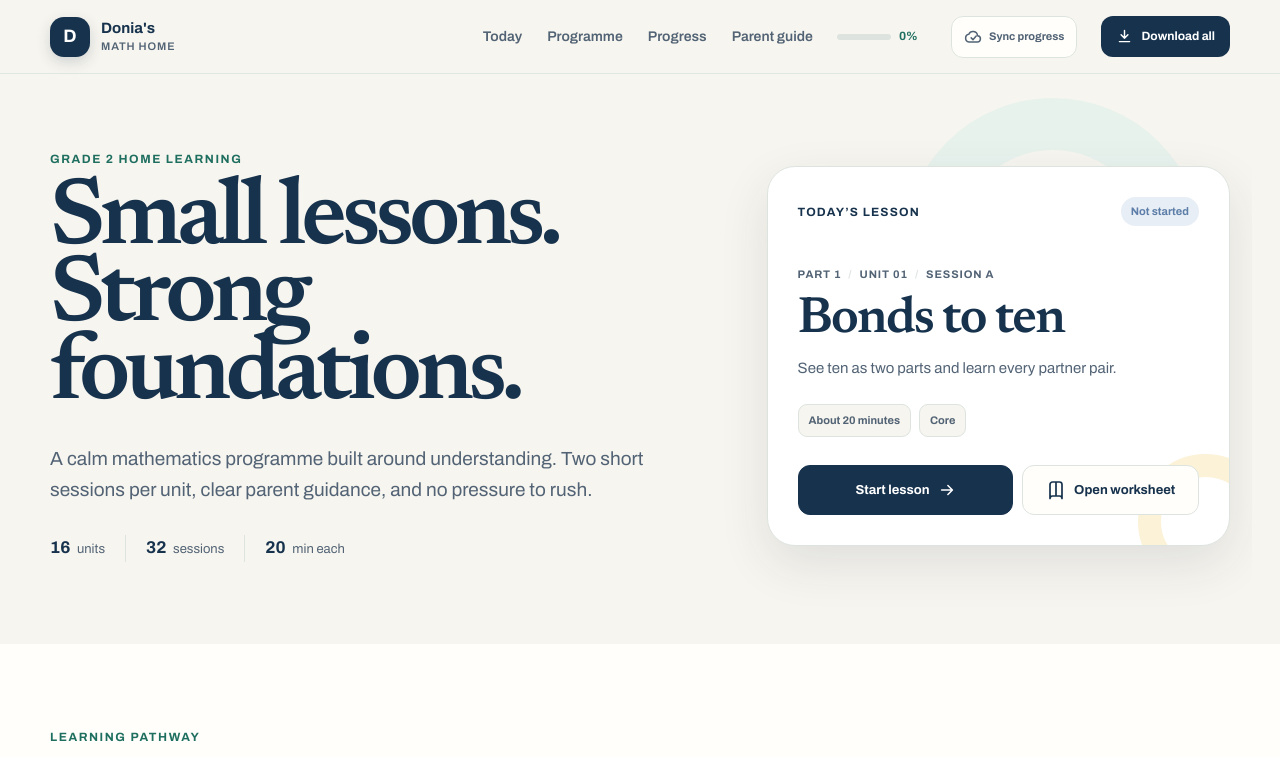
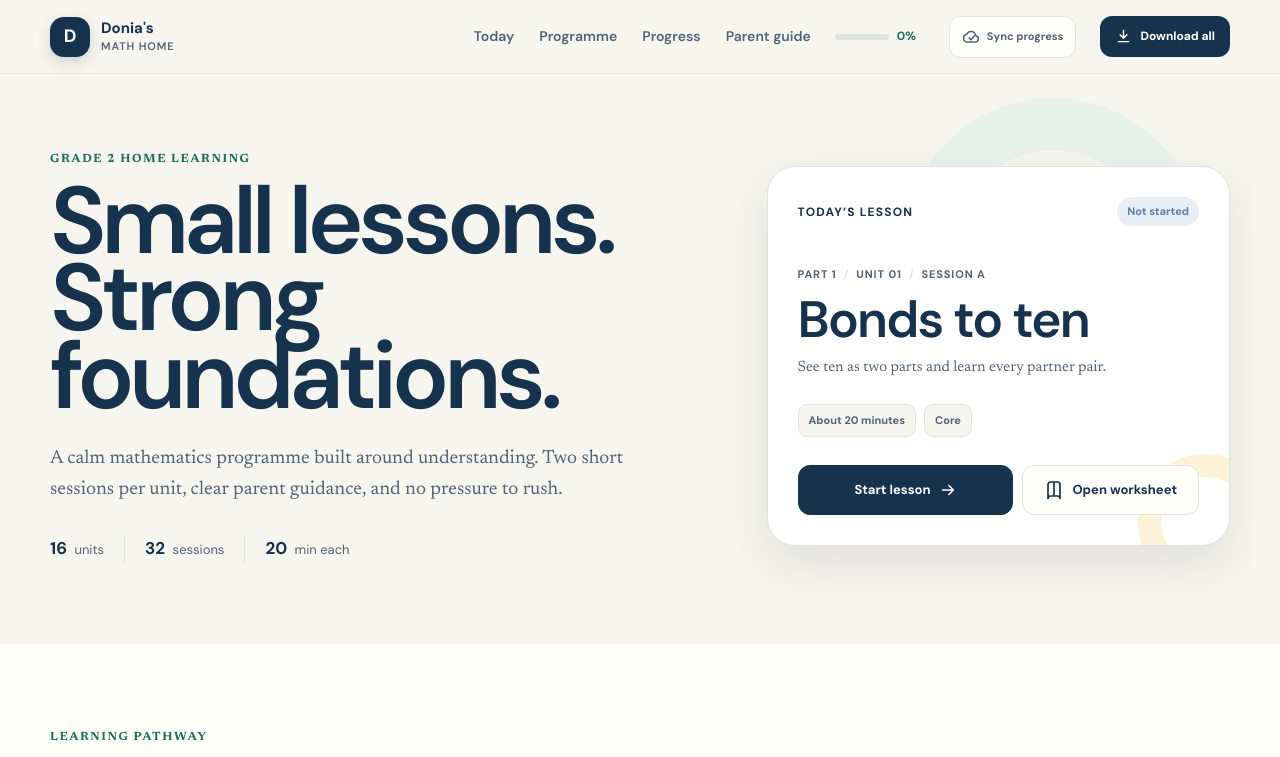
Before and after one commit to mouhebg/Math, a Next.js app: page / in a window 1280 px wide. Shown: the top 757 px of the page. Built offline with nearby package versions, Linux system fonts and the light colour scheme.

Commit message:
Adopt Anthropic-inspired typography

```diff
--- a/app/globals.css
+++ b/app/globals.css
@@ -25,11 +25,12 @@
 
 * { box-sizing: border-box; }
 html { scroll-behavior: smooth; scroll-padding-top: 86px; }
-body { margin: 0; background: var(--canvas); color: var(--ink); font-family: var(--font-ui), Arial, sans-serif; font-size: 16px; line-height: 1.55; }
+body { margin: 0; background: var(--canvas); color: var(--ink); font-family: var(--font-sans), Arial, sans-serif; font-size: 16px; line-height: 1.55; }
 button, a, summary { -webkit-tap-highlight-color: transparent; }
 button { color: inherit; font: inherit; }
 a { color: inherit; }
 svg { display: block; width: 20px; height: 20px; fill: none; stroke: currentColor; stroke-width: 1.7; stroke-linecap: round; stroke-linejoin: round; }
+p, li { font-family: var(--font-serif), Georgia, serif; }
 a:focus-visible, button:focus-visible, summary:focus-visible { outline: 3px solid var(--yellow); outline-offset: 3px; }
 
 .noscript-banner { padding: 14px 22px; border-bottom: 1px solid var(--coral); background: var(--coral-soft); color: var(--ink); text-align: center; }
@@ -111,7 +112,7 @@ a:focus-visible, button:focus-visible, summary:focus-visible { outline: 3px soli
 /* Shared */
 
 .eyebrow { margin: 0 0 13px; color: var(--green-dark); font-size: 12px; font-weight: 700; letter-spacing: .13em; text-transform: uppercase; }
-h1, h2, h3 { font-family: var(--font-display), Georgia, serif; }
+h1, h2, h3, h4 { font-family: var(--font-sans), Arial, sans-serif; letter-spacing: -.035em; }
 .section-heading { display: grid; grid-template-columns: 1.1fr .7fr; gap: 60px; align-items: end; margin-bottom: 34px; }
 .section-heading h2 { margin: 0; font-size: clamp(40px, 4.6vw, 62px); font-weight: 600; letter-spacing: -.035em; line-height: .98; }
 .section-heading > p { max-width: 510px; margin: 0; color: var(--ink-soft); font-size: 16px; line-height: 1.65; }
@@ -243,7 +244,7 @@ h1 { margin: 0; font-size: clamp(58px, 7.4vw, 100px); font-weight: 600; letter-s
 .progress-section { padding: 90px max(22px, calc((100vw - 1180px) / 2)); background: var(--ink); color: #fff; }
 .progress-section .eyebrow { color: #78c1af; }
 .progress-overview { display: flex; flex-direction: column; align-items: flex-end; }
-.progress-overview strong { font-family: var(--font-display), Georgia, serif; font-size: 70px; font-weight: 600; line-height: .85; }
+.progress-overview strong { font-family: var(--font-sans), Arial, sans-serif; font-size: 70px; font-weight: 600; line-height: .85; letter-spacing: -.055em; }
 .progress-overview span { margin-top: 10px; color: #b7c5cd; font-size: 13px; }
 .unit-progress-grid { display: grid; grid-template-columns: repeat(4, 1fr); border: 1px solid #38536b; border-radius: var(--radius-lg); overflow: hidden; }
 .unit-progress-grid button { display: grid; grid-template-columns: 35px 1fr auto; gap: 12px; align-items: center; min-height: 86px; padding: 16px; border: 0; border-right: 1px solid #38536b; border-bottom: 1px solid #38536b; background: transparent; color: #fff; text-align: left; cursor: pointer; }
@@ -262,9 +263,9 @@ h1 { margin: 0; font-size: clamp(58px, 7.4vw, 100px); font-weight: 600; letter-s
 .guide-section { padding: 90px max(22px, calc((100vw - 1180px) / 2)) 100px; background: var(--canvas); }
 .lesson-rhythm { display: grid; grid-template-columns: repeat(5, 1fr); gap: 9px; }
 .lesson-rhythm div { position: relative; min-height: 148px; padding: 20px; border: 1px solid var(--line); border-radius: var(--radius); background: var(--surface-strong); overflow: hidden; }
-.lesson-rhythm div > span { position: absolute; top: 14px; right: 15px; color: var(--line); font-family: var(--font-display), Georgia, serif; font-size: 31px; }
-.lesson-rhythm strong { display: block; font-family: var(--font-display), Georgia, serif; font-size: 45px; font-weight: 600; line-height: 1; }
-.lesson-rhythm small { margin-left: 4px; color: var(--ink-soft); font-family: var(--font-ui), Arial, sans-serif; font-size: 10px; text-transform: uppercase; }
+.lesson-rhythm div > span { position: absolute; top: 14px; right: 15px; color: var(--line); font-family: var(--font-sans), Arial, sans-serif; font-size: 31px; }
+.lesson-rhythm strong { display: block; font-family: var(--font-sans), Arial, sans-serif; font-size: 45px; font-weight: 600; line-height: 1; letter-spacing: -.055em; }
+.lesson-rhythm small { margin-left: 4px; color: var(--ink-soft); font-family: var(--font-sans), Arial, sans-serif; font-size: 10px; text-transform: uppercase; }
 .lesson-rhythm p { margin: 30px 0 0; color: var(--ink-soft); font-size: 13px; font-weight: 700; }
 .guide-details { display: grid; grid-template-columns: repeat(3, 1fr); gap: 10px; margin-top: 24px; }
 .guide-details details { border: 1px solid var(--line); border-radius: var(--radius); background: var(--surface-strong); overflow: hidden; }
--- a/app/layout.tsx
+++ b/app/layout.tsx
@@ -1,17 +1,17 @@
 import type { Metadata } from "next";
-import { Archivo, Newsreader } from "next/font/google";
+import { DM_Sans, Newsreader } from "next/font/google";
 import "./globals.css";
 
-const archivo = Archivo({
-  variable: "--font-ui",
+const dmSans = DM_Sans({
+  variable: "--font-sans",
   subsets: ["latin"],
   weight: ["400", "500", "600", "700"],
 });
 
 const newsreader = Newsreader({
-  variable: "--font-display",
+  variable: "--font-serif",
   subsets: ["latin"],
-  weight: ["500", "600", "700"],
+  weight: ["400", "500", "600", "700"],
 });
 
 export const metadata: Metadata = {
@@ -35,7 +35,7 @@ export default function RootLayout({
   return (
     <html lang="en">
       <body
-        className={`${archivo.variable} ${newsreader.variable} antialiased`}
+        className={`${dmSans.variable} ${newsreader.variable} antialiased`}
       >
         {children}
       </body>
```
